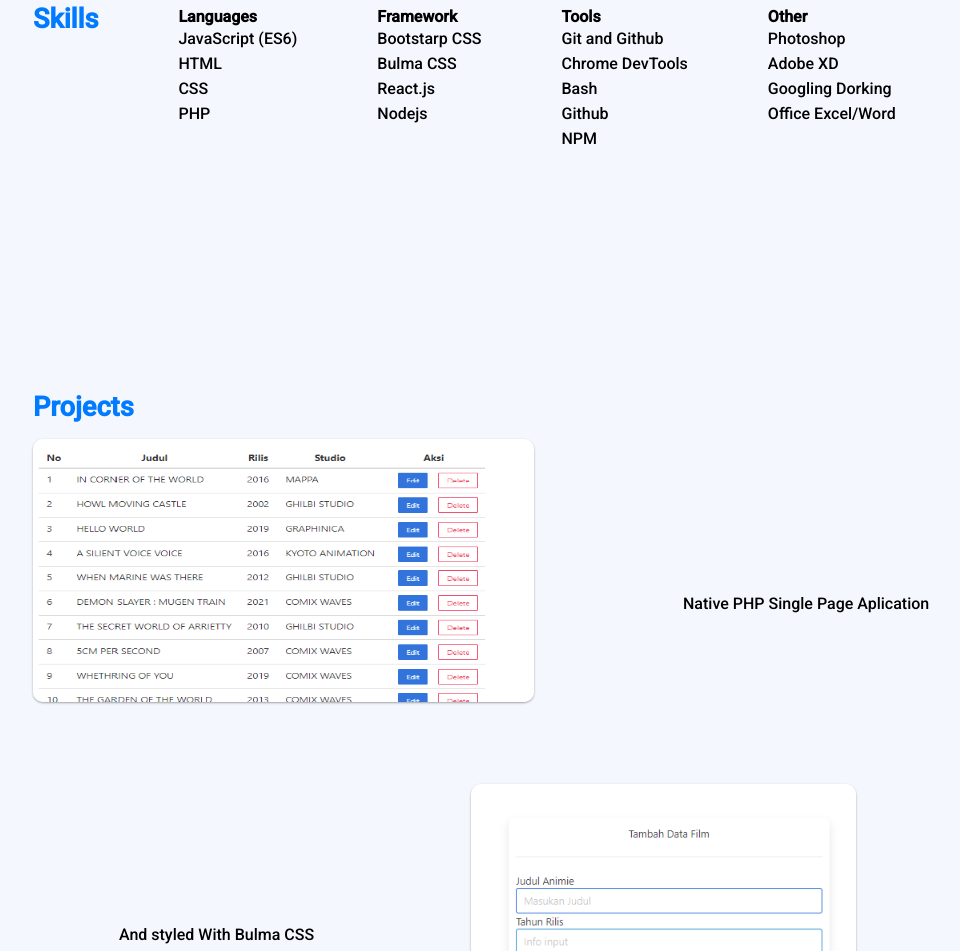
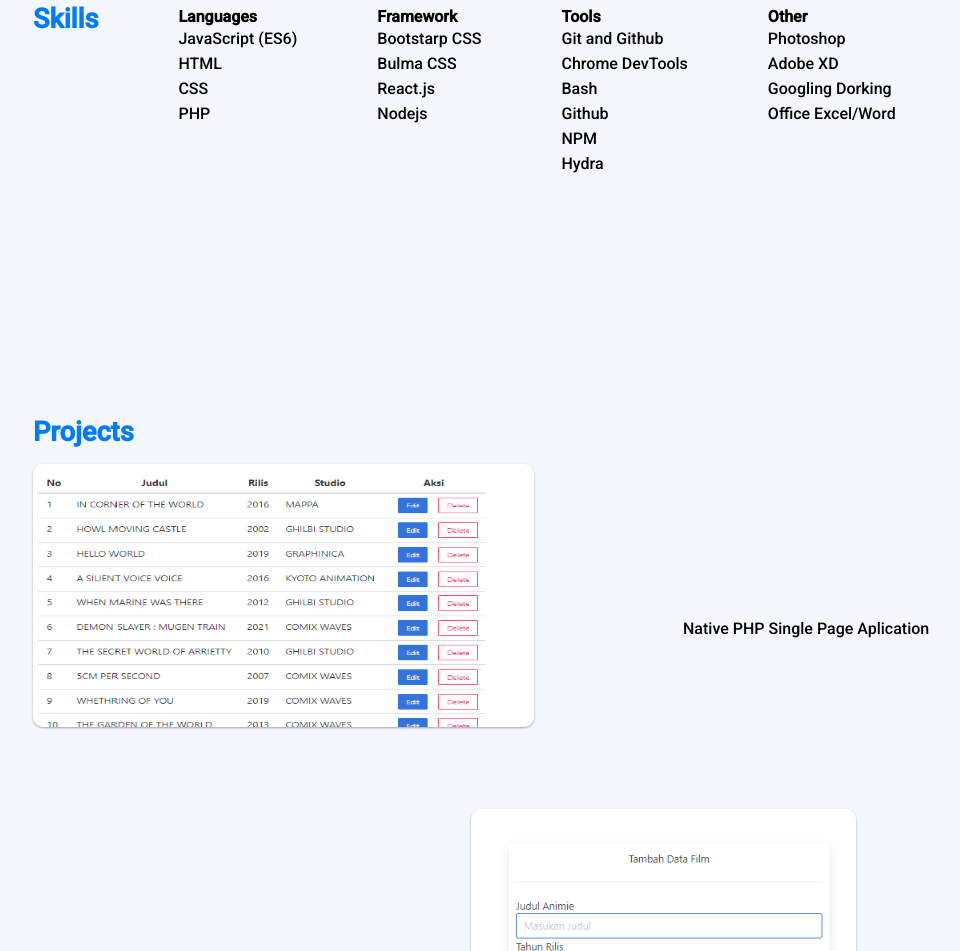
Before and after one commit to lkmn1/lkmn1.github.io, a plain HTML site: page index.html in a window 1280 px wide. Shown: the part 1429-2380 px from the top of the page, without its empty margins (107-1067 px from the left). Drawn offline with nearby package versions, Linux system fonts and the light colour scheme; some packages are replaced by stand-ins of ours; a script that the page names is missing.

Commit message:
perubahan index.html

```diff
--- a/index.html
+++ b/index.html
@@ -399,6 +399,7 @@
             <li>Bash</li>
             <li>Github</li>
             <li>NPM</li>
+            <li>Hydra</li>
           </ul>
         </div>
         <div
```
